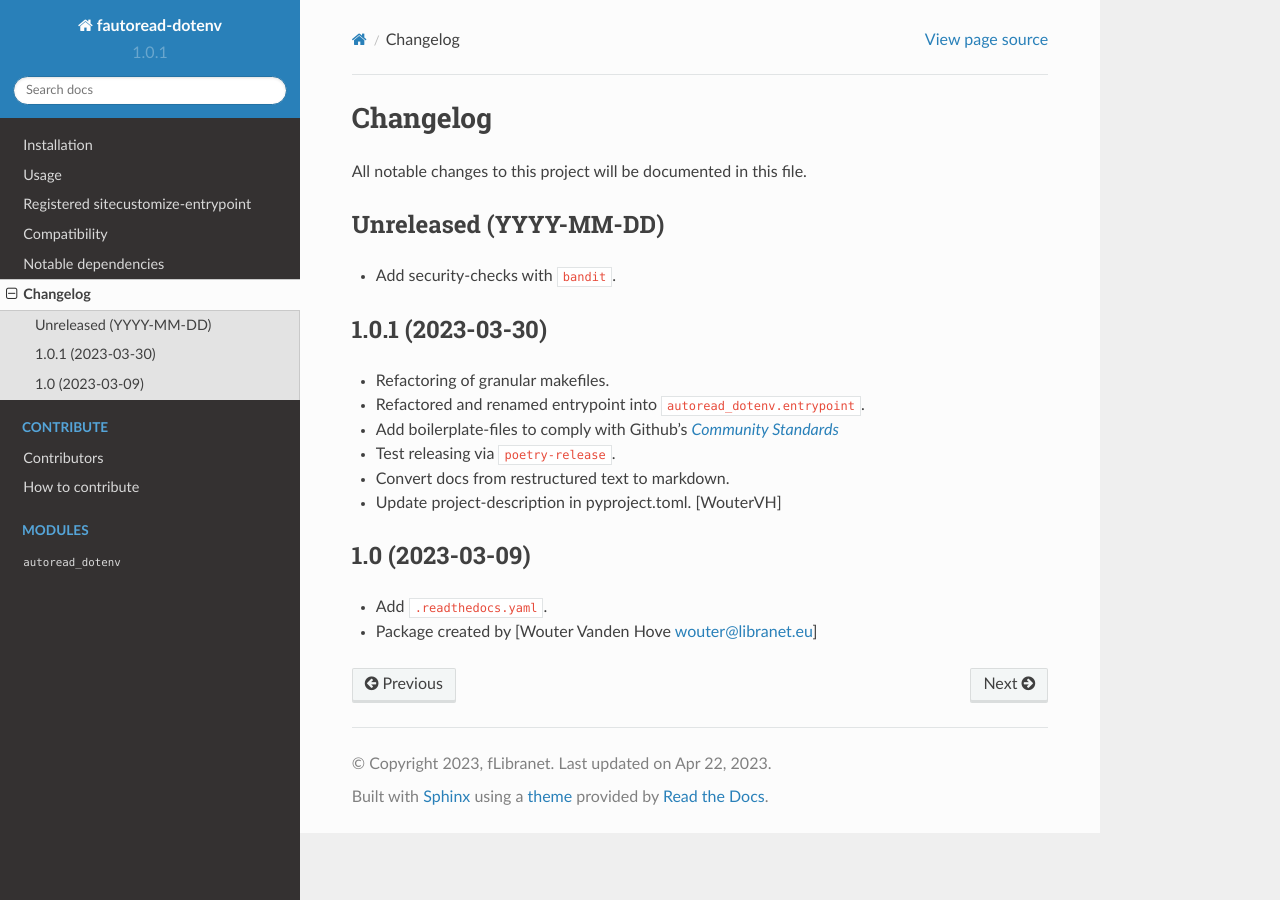
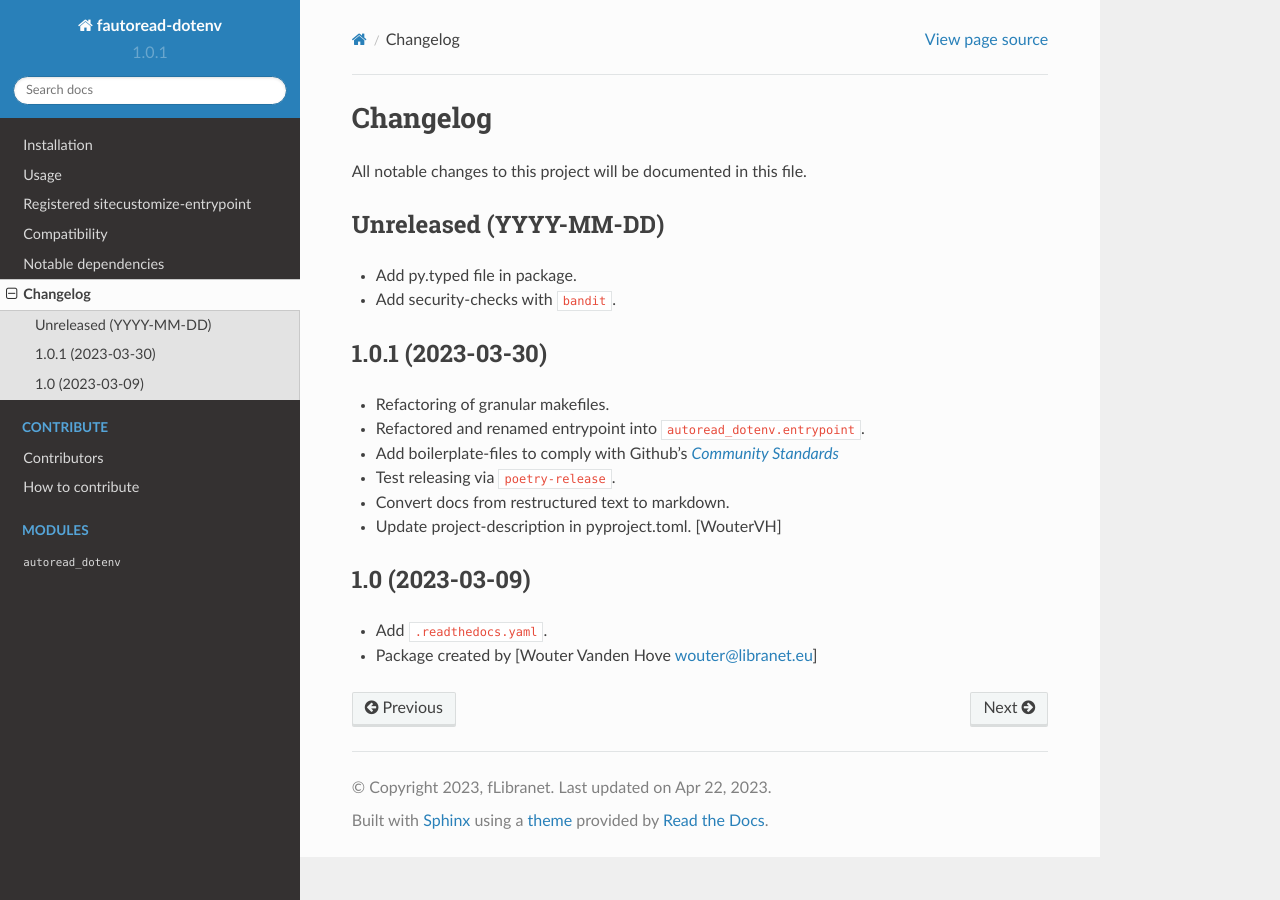
Before and after one commit to libranet/autoread-dotenv, a Sphinx documentation site: the page built from docs/changes.md, in a window 1280 px wide. Built offline with Sphinx 7.4.7 and the Read the Docs theme 2.0.0, drawn with Linux system fonts in a browser that asks for light colours; pages that are not in the unit, such as notebooks, are missing from menus.

Commit message:
add py.tped

```diff
--- a/docs/changes.md
+++ b/docs/changes.md
@@ -5,6 +5,8 @@ All notable changes to this project will be documented in this file.
 
 ## Unreleased (YYYY-MM-DD)
 
+
+- Add py.typed file in package.
 
 - Add security-checks with ``bandit``.
 
```
Also changed, not shown: 2 other files.
